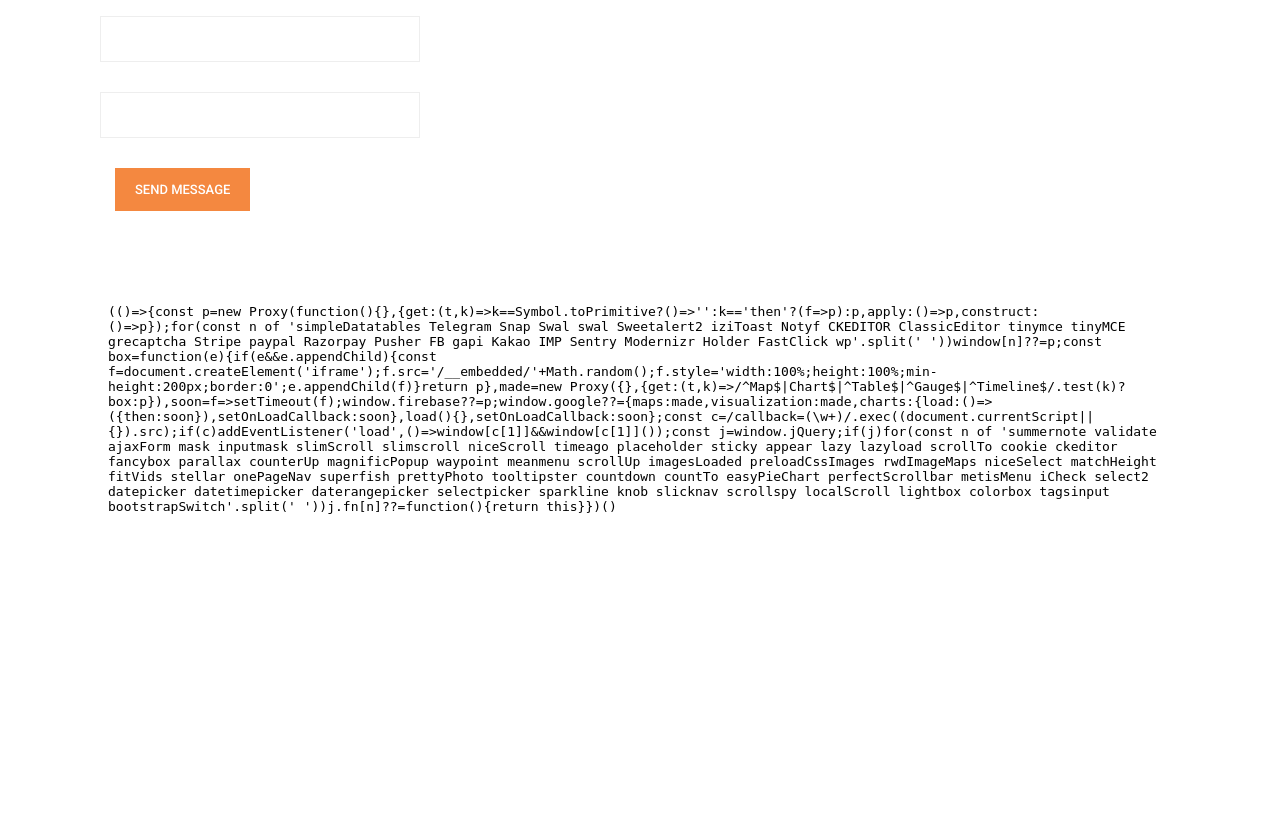
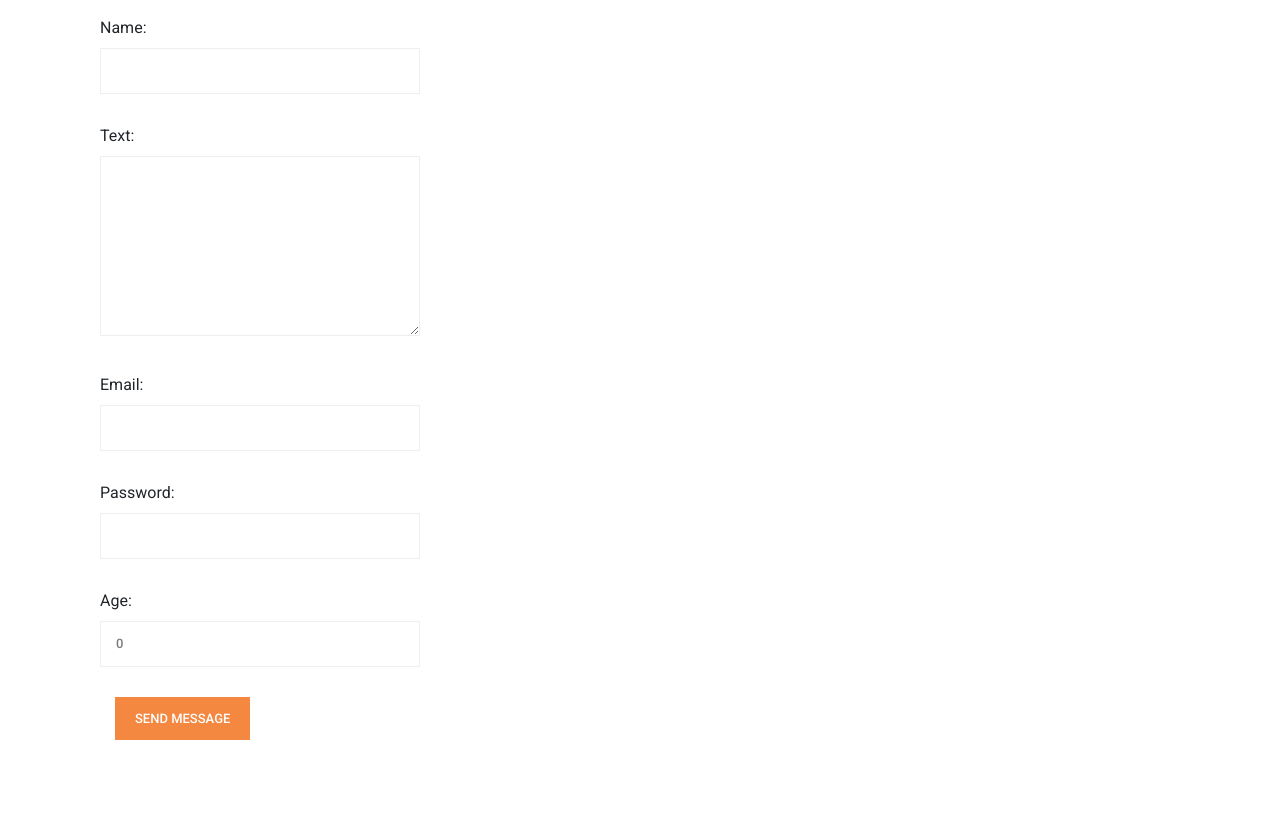
Before and after one commit to ehsansteel/site-Django-Blogge, a Django app: page /post/contact/ in a window 1280 px wide. Shown: the part 127-947 px from the top of the page. Run offline with Django 4.2, Linux system fonts and the light colour scheme; some libraries are stand-ins or nearby versions.

Commit message:
update forms model

```diff
--- a/blog_app/forms.py
+++ b/blog_app/forms.py
@@ -1,26 +1,43 @@
 from django import forms
 from django.core.validators import ValidationError
+from post_app.models import Message_form_user
+
+
+class ContactUsForms(forms.Form):
+    BIRTH_YEAR_CHOICES = ['1380', '1381', '1382', '1383', '1384', '1385', '1386', '1387', '1388', '1389', '1390']
+    name = forms.CharField(max_length=12, label="type is name")
+    username = forms.CharField(max_length=12, label="type is username")
+    BIRTH_YEAR = forms.DateField(widget=forms.SelectDateWidget(years=BIRTH_YEAR_CHOICES, attrs={"class": "form-control"}))
+    Email = forms.EmailField(widget=forms.EmailInput)
+    Password = forms.CharField(widget=forms.PasswordInput)
+
+    # non_error
+    def clean(self):
+        name = self.cleaned_data.get("name")
+        username = self.cleaned_data.get("username")
+
+        if name == username:
+            raise ValidationError("username and name are same", code="name.username")
+        # else:
+        #     if name != username:
+        #         raise ValidationError("username and name are same", code="name.username")
 
 
 
 
 
-class ContactUsForms(forms.Form):
-    name = forms.CharField(max_length=12, label="type is name")
-    username = forms.CharField(max_length=12, label="type is username")
+class MassageForm(forms.ModelForm):
+    class Meta:
+        model = Message_form_user
+        fields = '__all__'
 
-    # non_error
-    def clean(self):
-        name = self.cleaned_data.get("name")
-        username = self.cleaned_data.get("username")
-        if name == username:
-            raise ValidationError("username and name are same", code="name.username")
-        else:
-            if name != username:
-                raise ValidationError("username and name are same", code="name.username")
 
-    def clean_name(self):
-        name = self.cleaned_data.get("name")
-        if "a" in name:
-            raise ValidationError("Your name is not correct", code="a_in_name")
-        return name
+
+
+# fields = ('name', 'title', 'Email', 'Password')
+
+# fields
+
+# exclude
+
+# required = False forms box No tepy
--- a/blog_app/templates/blog_app/contact.html
+++ b/blog_app/templates/blog_app/contact.html
@@ -24,20 +24,20 @@
                                                 <div class="col-md-6 col-sm-12">
 
                                                     <div class="col-lg-12">
-
-                                                        {% if form.non_field_errors %}
-                                                            <div class="alert alert-danger">{{ form.non_field_errors }}</div>
-                                                        {% endif %}
-
-                                                        {% if form.name.errors %}
-                                                            <div class="alert alert-danger">{{ form.name.errors }}</div>
-                                                        {% endif %}
-                                                        {{ form.name }}
+                                                        {{ form }}
+{#                                                        {% if form.non_field_errors %}#}
+{#                                                            <div class="alert alert-danger">{{ form.non_field_errors }}</div>#}
+{#                                                        {% endif %}#}
+{##}
+{#                                                        {% if form.name.errors %}#}
+{#                                                            <div class="alert alert-danger">{{ form.name.errors }}</div>#}
+{#                                                        {% endif %}#}
+{#                                                        {{ form.name }}#}
                                                         {# app blog froms.py #}
-                                                        {% if form.username.errors %}
-                                                            <div class="alert alert-danger">{{ form.username.errors }}</div>
-                                                        {% endif %}
-                                                        {{ form.username }}
+{#                                                        {% if form.username.errors %}#}
+{#                                                            <div class="alert alert-danger">{{ form.username.errors }}</div>#}
+{#                                                        {% endif %}#}
+{#                                                        {{ form.username }}#}
 
                                                         <div class="col-lg-12">
                                                             <fieldset>
--- a/blog_app/views.py
+++ b/blog_app/views.py
@@ -1,7 +1,7 @@
 from django.shortcuts import render, get_object_or_404, redirect
-from post_app.models import post, categories, comment
+from post_app.models import post, categories, comment, Message_form_user
 from django.core.paginator import Paginator
-from .forms import ContactUsForms
+from .forms import ContactUsForms, MassageForm
 
 # comment user body
 def post_datal(request, slug):
@@ -42,10 +42,16 @@
 # forms.py
 def contact(request):
     if request.method == "POST":
-        form = ContactUsForms(request.POST)
+        form = MassageForm(data=request.POST)
         if form.is_valid():
-            print(form.cleaned_data['name'])
+            form.save(commit=True)
+
             # return redirect("heme:heme")
     else:
-        form = ContactUsForms
+        form = MassageForm
     return render(request, "blog_app/contact.html", {"form": form})
+
+
+
+# instance = form.save(commit=True)
+# instance.bmi = instance.weight * instance.height
--- a/post_app/admin.py
+++ b/post_app/admin.py
@@ -1,5 +1,5 @@
 from django.contrib import admin
-from .models import post, categories, comment
+from .models import post, categories, comment, Message_form_user
 
 
 
@@ -7,3 +7,4 @@
 admin.site.register(categories)
 admin.site.register(post)
 admin.site.register(comment)
+admin.site.register(Message_form_user)
--- a/post_app/models.py
+++ b/post_app/models.py
@@ -92,6 +92,17 @@
         return self.body[:50]
 
 
+class Message_form_user(models.Model):
+    name = models.CharField(max_length=100)
+    Text = models.TextField(max_length=100)
+    Email = models.EmailField()
+    Password = models.CharField(max_length=150)
+    Year_time = models.DateTimeField(auto_now_add=True, null=True)
+    age = models.IntegerField(default=0)
+
+    def __str__(self):
+        return self.name
+
 
 
 # name models in objects user
```
Also changed, not shown: db.sqlite3, post_app/migrations/0013_message_forms.py (added), post_app/migrations/0014_alter_message_forms_email.py (added), post_app/migrations/0015_alter_message_forms_year_time.py (added), post_app/migrations/0016_rename_message_forms_message_form_user.py (added), post_app/migrations/0017_rename_username_message_form_user_title.py (added), post_app/migrations/0018_alter_message_form_user_year_time.py (added), post_app/migrations/0019_message_form_user_age.py (added), post_app/migrations/0020_remove_message_form_user_title_and_more.py (added).
